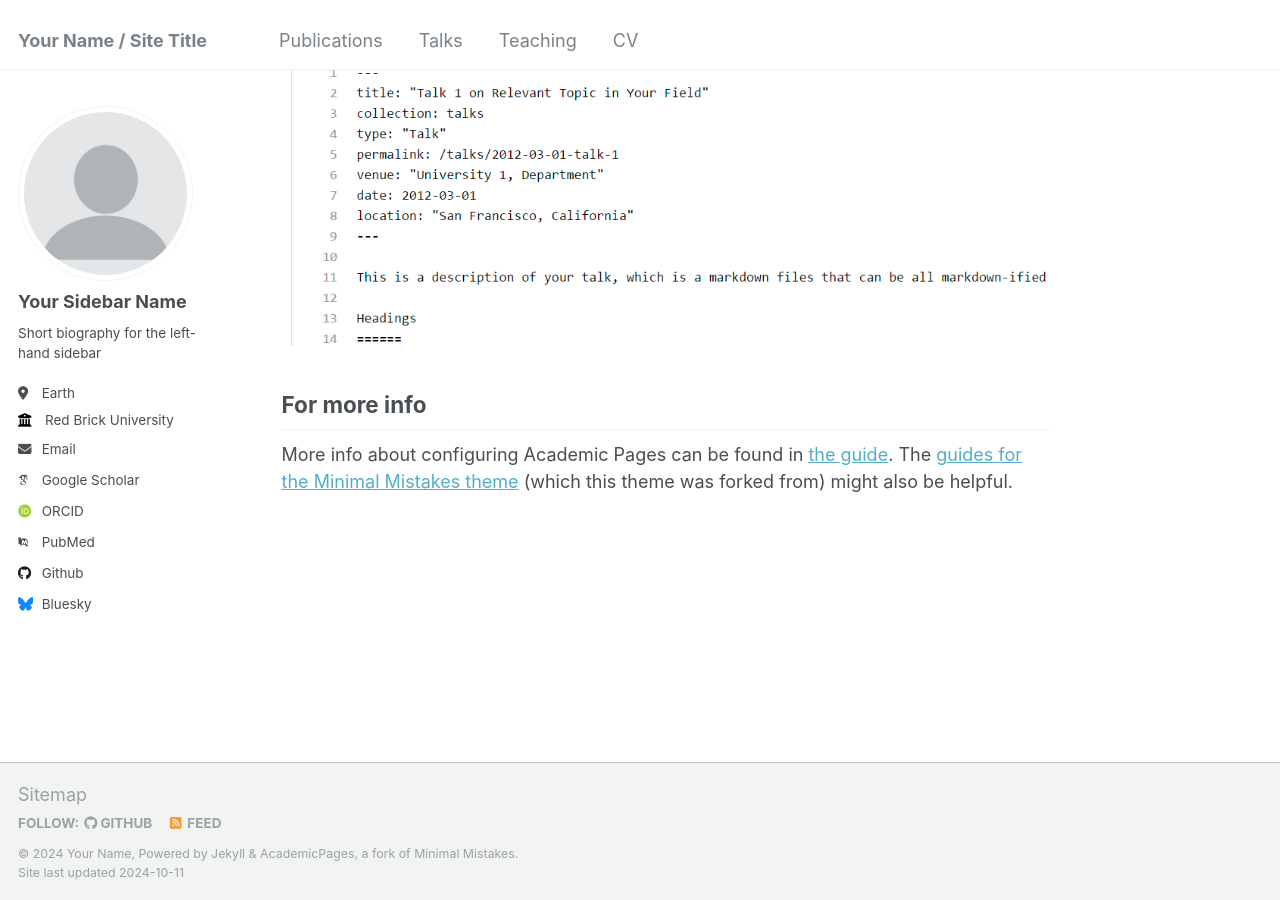
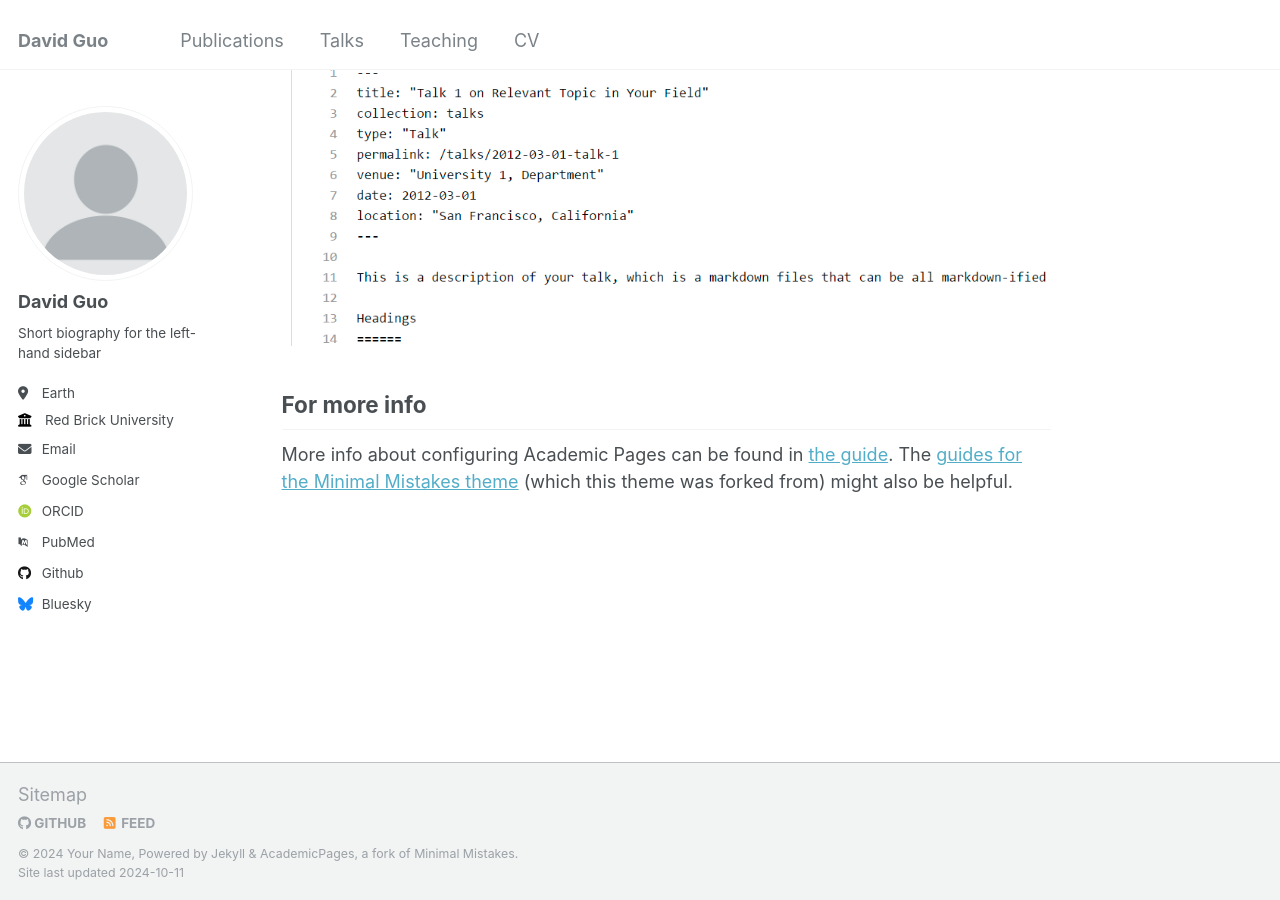
Before and after one commit to dguo97/dguo97.github.io, a Jekyll site: the page built from _pages/about.md, in a window 1280 px wide and 900 px high, scrolled down 2643 px. Built offline with Jekyll 4.4.1, drawn with Linux system fonts in a browser that asks for light colours; some web fonts are replaced.

Commit message:
Update _config.yml

```diff
--- a/_config.yml
+++ b/_config.yml
@@ -7,8 +7,8 @@
 # server process.
 
 # Basic Site Settings
-locale                   : "en-US"
-title                    : "Your Name / Site Title"
+locale                   : "en-UK"
+title                    : "David Guo"
 title_separator          : "-"
 name                     : &name "Your Name"
 description              : &description "personal description"
@@ -22,7 +22,7 @@ repository               : "academicpages/academicpages.github.io"
 author:
   # Biographic information
   avatar           : "profile.png"
-  name             : "Your Sidebar Name"
+  name             : "David Guo"
   pronouns         : # example: "she/her"
   bio              : "Short biography for the left-hand sidebar"
   location         : "Earth"
```
